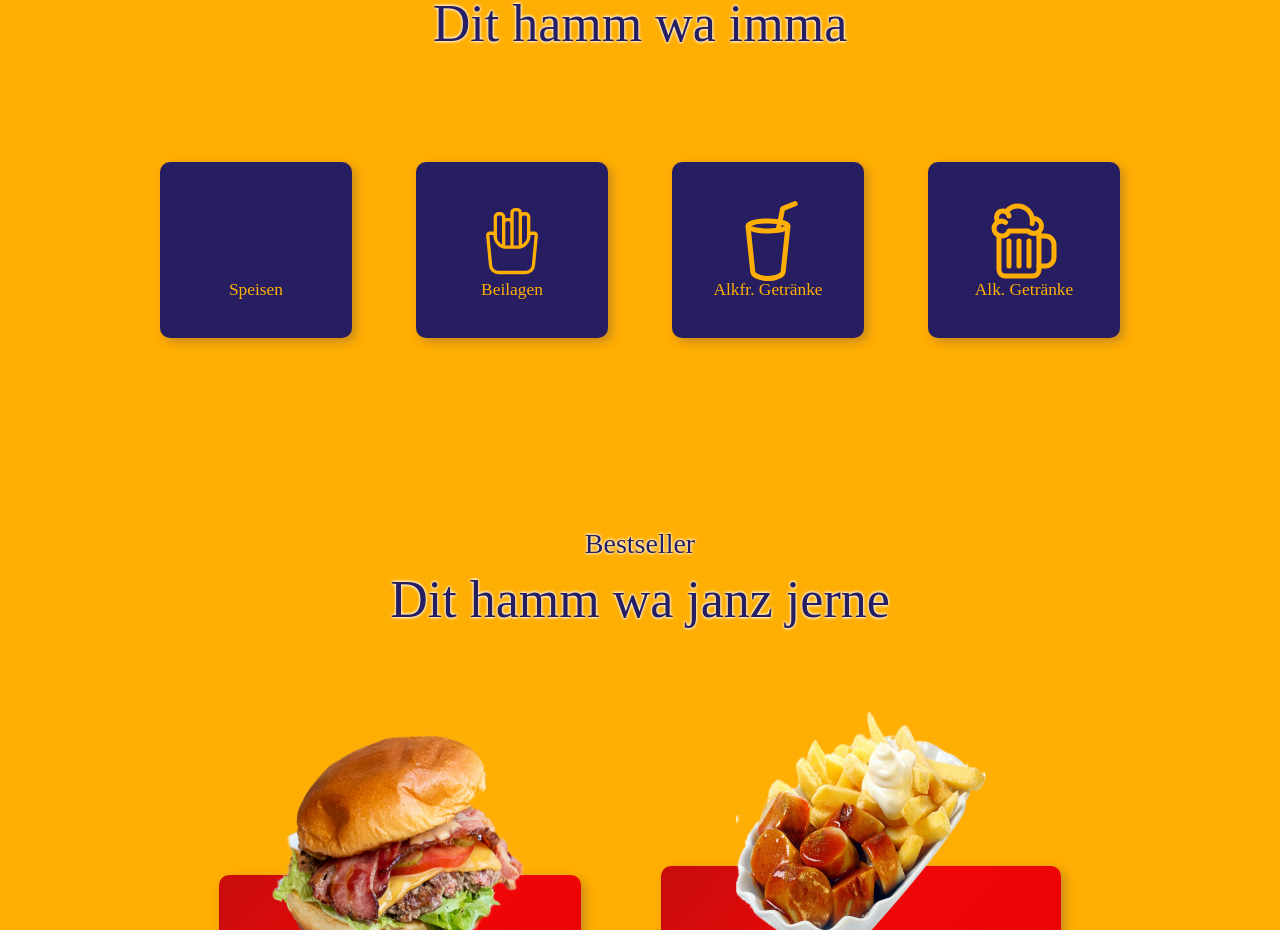
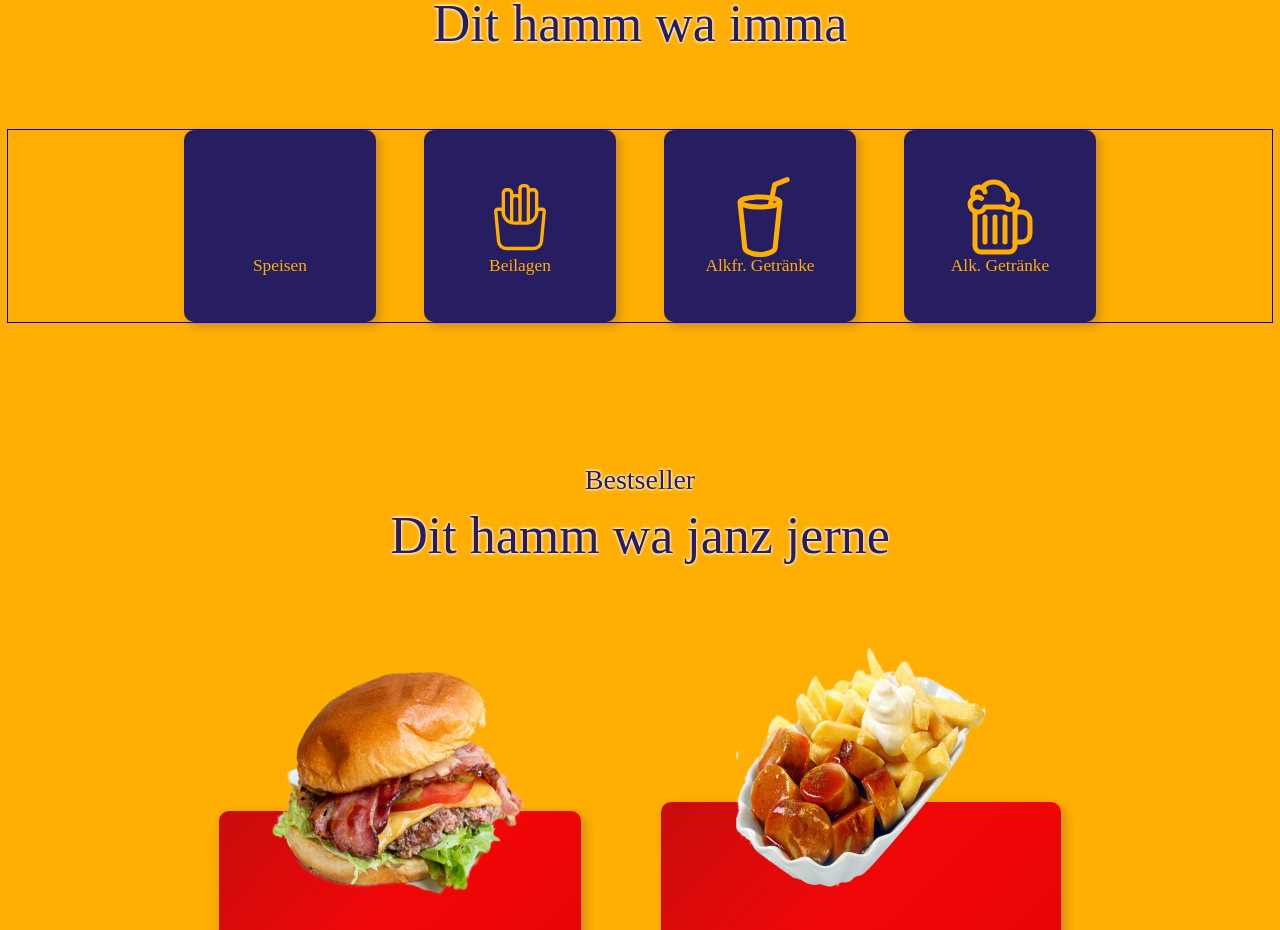
Before and after one commit to sasha-valderrama/curryKeule, a React (Vite) app: page / in a window 1280 px wide. Shown: the part 1214-2144 px from the top of the page. Built offline with nearby package versions, Linux system fonts and the light colour scheme; some icons are missing; a web font is replaced by a local one.

Commit message:
Change menuCard component

```diff
--- a/src/components/ui/cards/menuCard/MenuCard.module.css
+++ b/src/components/ui/cards/menuCard/MenuCard.module.css
@@ -2,21 +2,28 @@
   background-color: rgb(var(--color-purple));
   border-radius: 10px;
   box-shadow: 4px 4px 10px rgba(var(--color-purple), 0.25);
-  padding: 2rem 1rem 4rem;
-  gap: 1rem;
   padding: 1rem;
-  margin-bottom: 1rem;
-  width: 11rem;
-  height: 11rem;
-  display: flex;
-  justify-content: baseline;
-  align-items: start;
-  flex-direction: column;
+  /* width: 11rem; */
+  /* height: 11rem; */
+  /* display: flex;
+  justify-content: start;
+  align-items: start; */
+  /* flex-direction: column; */
   width: fit-content;
   break-inside: avoid;
-  gap: 1rem;
-  padding: 1rem;
   transition: all 0.3s ease;
+  /* outline:5px solid green; */
+}
+
+.card__top {
+  width: 10rem;
+  height: 10rem;
+  display: flex;
+  justify-content: center;
+  align-items: center;
+  flex-direction: column;
+  transition: transform 0.3s ease-in-out;
+  color: rgb(var(--color-yellow));
 }
 
 .container__name {
@@ -32,19 +39,6 @@
   color: inherit;
 }
 
-.card__top {
-  width: 10rem;
-  height: 10rem;
-  /* background-color: #fff; */
-  display: flex;
-  justify-content: center;
-  align-items: center;
-  flex-direction: column;
-  border-radius: 10px;
-  transition: transform 0.3s ease-in-out;
-  color: rgb(var(--color-yellow));
-}
-
 .small {
   color: rgb(var(--color-white));
   width: fit-content;
@@ -52,23 +46,24 @@
   padding: 0.8rem 1rem;
   position: absolute;
   z-index: 99;
-  transform: translate(-80px, -80px) rotate(-15deg);
+  transform: translate(-45px, -100px) rotate(-15deg);
   transition: transform 0.3s ease-in-out;
 }
 
 .card__bottom {
   display: none;
-  transition: transform 300ms ease-out, padding-top 300ms ease-out;
+  transition: transform 300ms ease-out;
   transform-origin: top left;
 }
 
 .show {
   display: block;
   position: relative;
-  top: -1rem;
-  width: fit-content;
+  /* width: 100%;
+  height: 100%; */
   transform: width 300ms ease-out;
-  background-color: aqua;
+  /* background-color: aqua; */
+  color: rgb(var(--color-white));
   padding: 1rem;
   padding-top: 2rem;
   width: fit-content;
--- a/src/components/ui/cards/menuCard/index.jsx
+++ b/src/components/ui/cards/menuCard/index.jsx
@@ -111,7 +111,14 @@ export default function MenuCard({ container }) {
         <p className={MenuCardCSS.container__name}>{container}</p>
       </div>
       <div className={cardBottomClass}>
-        <p>contenido</p>
+        <p>contedvnkfl fkgmkfdmglfd fkgmfldkgm</p>
+        <p>contedvnkfl fkgmkfdmglfd fkgmfldkgm</p>
+        <p>contedvnkfl fkgmkfdmglfd fkgmfldkgm</p>
+        <p>contedvnkfl fkgmkfdmglfd fkgmfldkgm</p>
+        <p>contedvnkfl fkgmkfdmglfd fkgmfldkgm</p>
+        <p>contedvnkfl fkgmkfdmglfd fkgmfldkgm</p>
+        <p>contedvnkfl fkgmkfdmglfd fkgmfldkgm</p>
+        <p>contedvnkfl fkgmkfdmglfd fkgmfldkgm</p>
       </div>
     </div>
   )
--- a/src/components/ui/menu/Menu.module.css
+++ b/src/components/ui/menu/Menu.module.css
@@ -1,10 +1,11 @@
 .menu_container {
+  outline:1px solid blue;
   display: flex;
   justify-content: center;
   align-items: center;
-  flex-direction: column;
   flex-wrap: wrap;
-  width: fit-content;
+  gap:3rem;
+  width: 100%;
 }
 
 .article {
@@ -31,10 +32,6 @@
 .menuDivision {
   width: 100%;
   margin-bottom: 1rem;
-
-  /* display: flex;
-  flex-direction: column;
-  flex-wrap: wrap; */
 }
 
 .menuHeading {
@@ -55,21 +52,9 @@
 }
 
 @media (width > 500px) {
-  .menu_container {
-    flex-direction: row;
-    gap: 4rem;
-    margin: 2rem;
-    align-items: baseline;
-    /* align-items: baseline; */
-  }
   .menuDivision {
     width: fit-content;
   }
-
-  /* .menuHeading {
-    /* font-size: var(--fs-body-lg);
-    transform: translate(-50px, -40px) rotate(-15deg);
-  }*/
   .article {
     display: flex;
     margin-bottom: 0.7rem;
```
